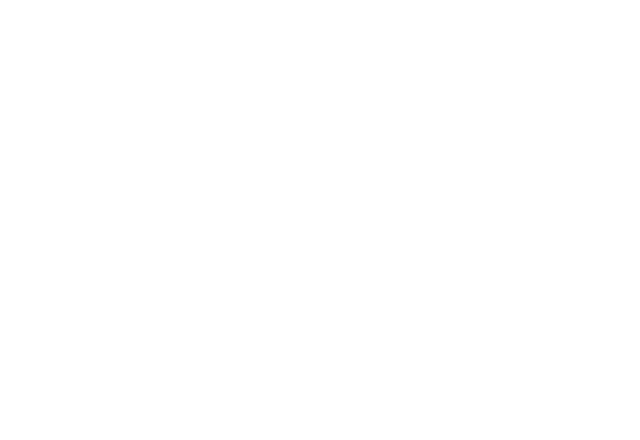
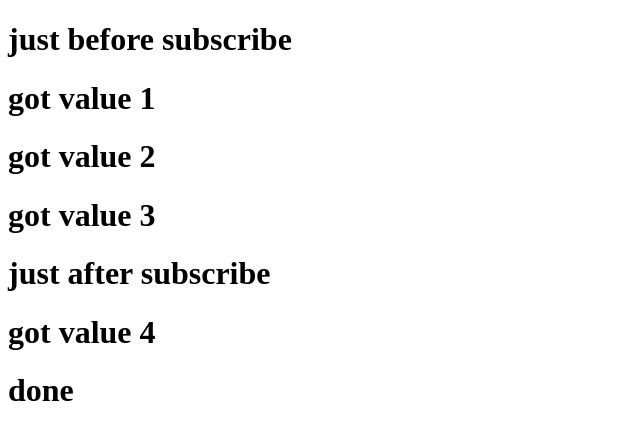
Before and after one commit to wacb14/rxjs-learning, an Angular app: page / in a window 1280 px wide. Shown: the top 440 px of the page, without its empty margins (0-640 px from the left). Built offline with nearby package versions, Linux system fonts and the light colour scheme.

Commit message:
A second way to show how an observer works

```diff
--- a/src/app/app.component.html
+++ b/src/app/app.component.html
@@ -1 +1,4 @@
 <router-outlet></router-outlet>
+@for (output of outputs; track $index) {
+<h1>{{ output }}</h1>
+}
--- a/src/app/app.component.ts
+++ b/src/app/app.component.ts
@@ -18,20 +18,21 @@
       subscriber.complete();
     }, 1000);
   });
+  outputs: any[] = [];
 
   ngOnInit(): void {
-    console.log('just before subscribe');
+    this.outputs.push('just before subscribe');
     this.observable.subscribe({
-      next(x) {
-        console.log('got value ' + x);
+      next: (x) => {
+        this.outputs.push('got value ' + x);
       },
       error(err) {
         console.error('something wrong occurred: ' + err);
       },
-      complete() {
-        console.log('done');
+      complete: () => {
+        this.outputs.push('done');
       },
     });
-    console.log('just after subscribe');
+    this.outputs.push('just after subscribe');
   }
 }
```
